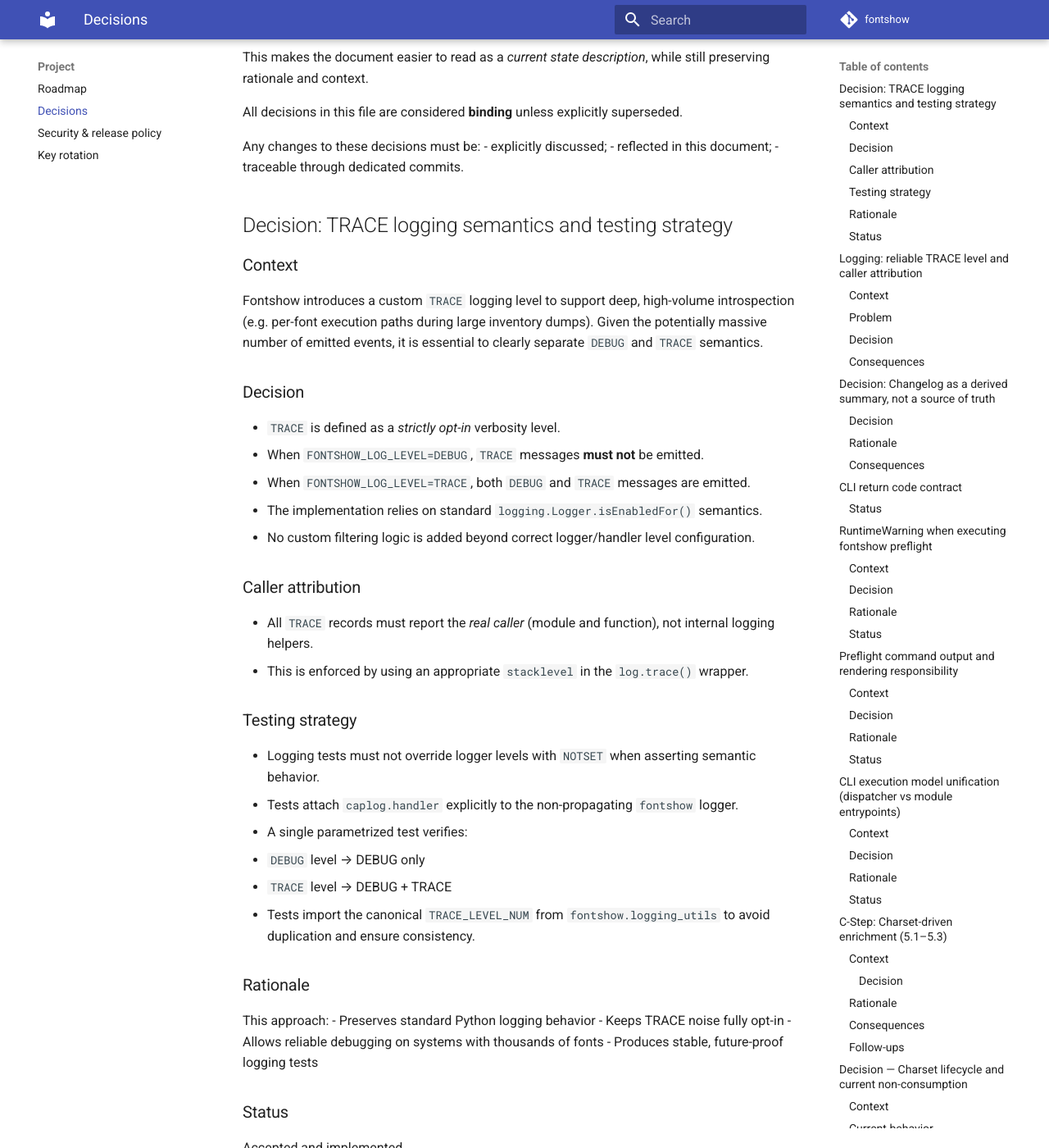
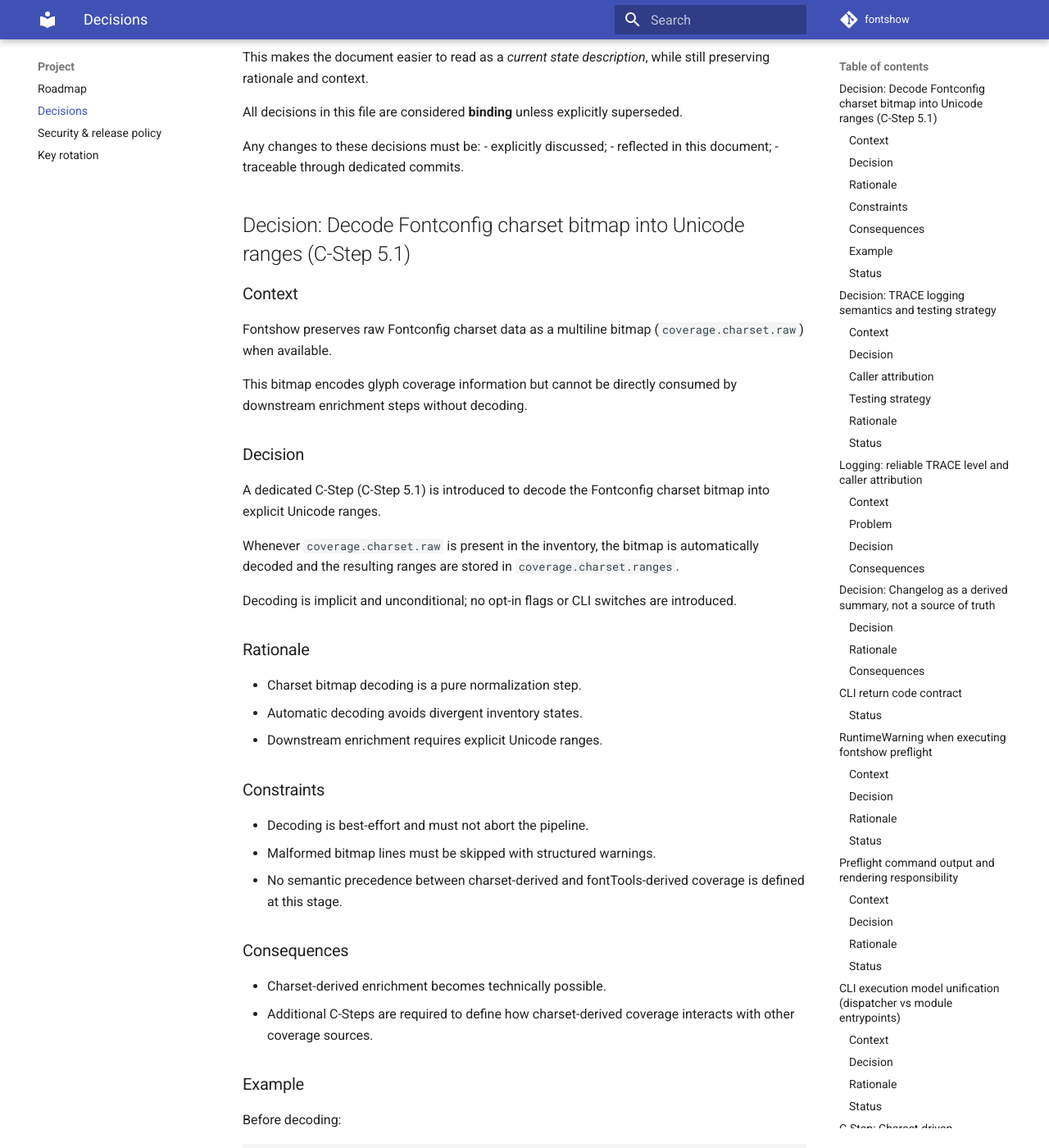
Before and after one commit to marco0560/Fontshow, an MkDocs documentation site: the page built from docs/decisions.md, in a window 1280 px wide and 1400 px high, scrolled down 305 px. Shown: the whole window at 82% size. Built offline with MkDocs 1.6.1 and Material for MkDocs 9.7.7, drawn with Linux system fonts in a browser that asks for light colours; comment, search, counter and statistics services are not loaded; some of the changed text lies outside the part shown.

````diff
--- a/docs/decisions.md
+++ b/docs/decisions.md
@@ -16,6 +16,71 @@
 - explicitly discussed;
 - reflected in this document;
 - traceable through dedicated commits.
+
+## Decision: Decode Fontconfig charset bitmap into Unicode ranges (C-Step 5.1)
+
+### Context
+
+Fontshow preserves raw Fontconfig charset data as a multiline bitmap
+(`coverage.charset.raw`) when available.
+
+This bitmap encodes glyph coverage information but cannot be directly
+consumed by downstream enrichment steps without decoding.
+
+### Decision
+
+A dedicated C-Step (C-Step 5.1) is introduced to decode the Fontconfig
+charset bitmap into explicit Unicode ranges.
+
+Whenever `coverage.charset.raw` is present in the inventory, the bitmap
+is automatically decoded and the resulting ranges are stored in
+`coverage.charset.ranges`.
+
+Decoding is implicit and unconditional; no opt-in flags or CLI switches
+are introduced.
+
+### Rationale
+
+- Charset bitmap decoding is a pure normalization step.
+- Automatic decoding avoids divergent inventory states.
+- Downstream enrichment requires explicit Unicode ranges.
+
+### Constraints
+
+- Decoding is best-effort and must not abort the pipeline.
+- Malformed bitmap lines must be skipped with structured warnings.
+- No semantic precedence between charset-derived and fontTools-derived
+  coverage is defined at this stage.
+
+### Consequences
+
+- Charset-derived enrichment becomes technically possible.
+- Additional C-Steps are required to define how charset-derived coverage
+  interacts with other coverage sources.
+
+### Example
+
+Before decoding:
+
+```json
+"charset": {
+  "raw": "<bitmap>",
+  "ranges": []
+}
+```
+
+After decoding:
+
+```json
+"charset": {
+  "raw": "<bitmap>",
+  "ranges": [[start, end], ...]
+}
+```
+
+### Status
+
+Accepted — implementation scheduled as C-Step 5.1.
 
 ## Decision: TRACE logging semantics and testing strategy
 
````
Also changed, not shown: docs/testing.md (+25 -0 lines).
